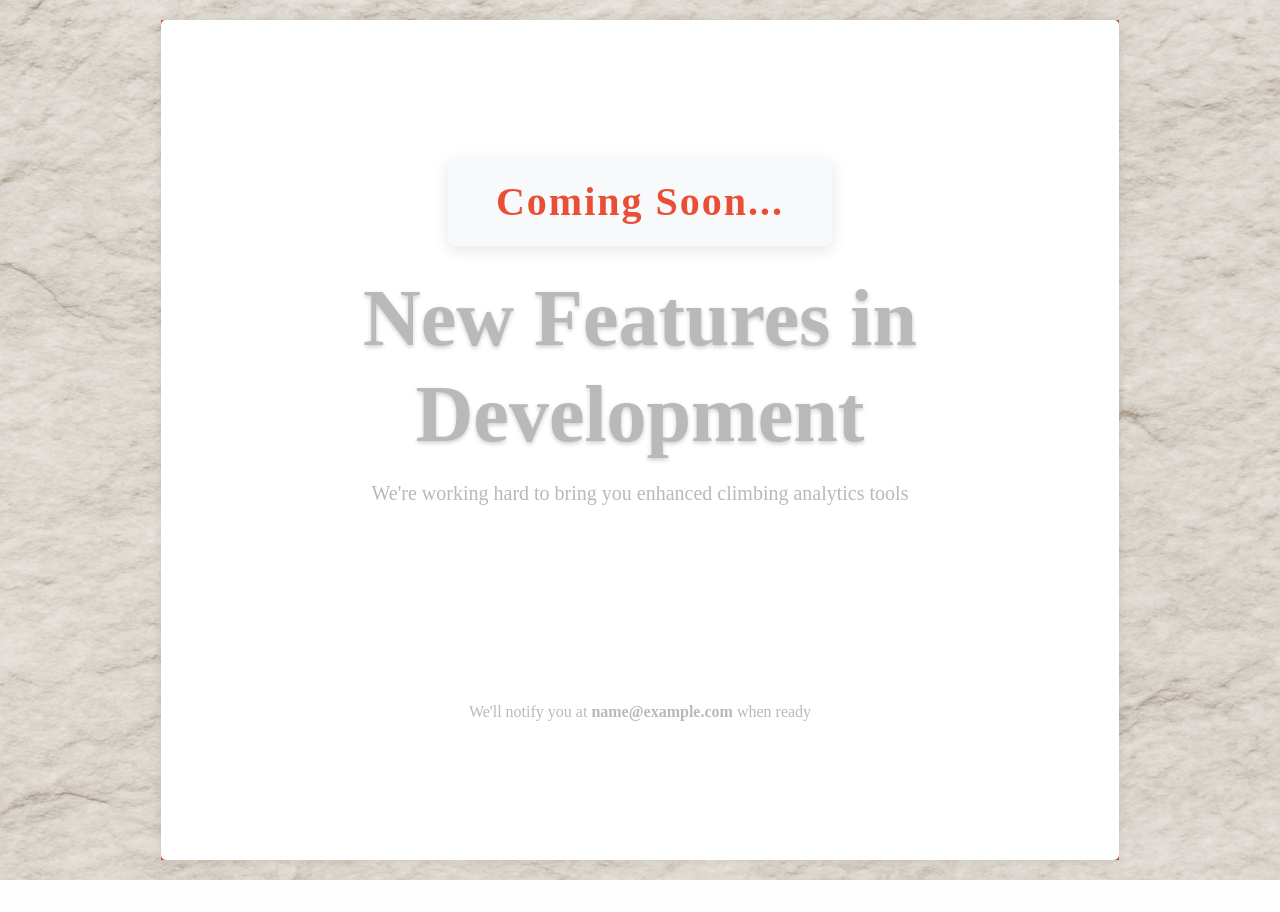
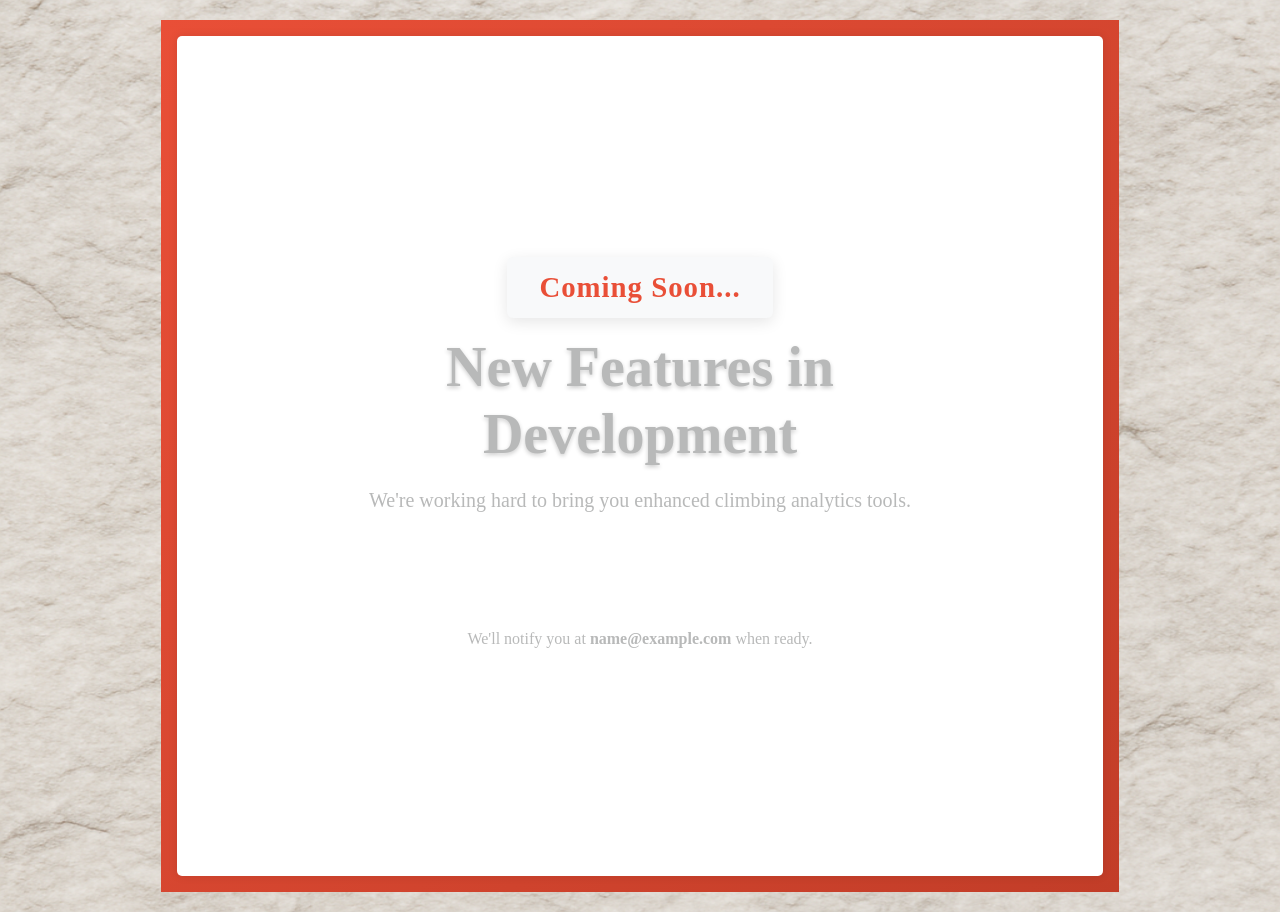
Before and after one commit to arthurpeter/AscendStats, a Django app: template main/templates/main/soon.html in a window 1280 px wide. Shown: the part 60-972 px from the top of the page. Before the commit the page ends 940 px from the top, so only its background shows below. Run offline with Django 5.2, Linux system fonts and the light colour scheme; the template is opened without the code that fills it, so the values that code supplies are empty; the visitor is signed in with stand-in values (Sample User, id 1); parts of the project's set-up code (start-up, migrations or seed data) failed here and were passed over.

Commit message:
Fixed Comming Soon View

```diff
--- a/main/templates/main/soon.html
+++ b/main/templates/main/soon.html
@@ -5,28 +5,28 @@
 {% block content %}
 <div class="coming-soon">
     <div class="container">
-        <div class="row justify-content-center min-vh-100 align-items-center">
-            <div class="col-lg-8 text-center">
+        <div class="row justify-content-center min-vh-100 align-items-center text-center">
+            <div class="col-lg-8 col-md-10 col-sm-12">
                 <!-- Header Section -->
-                <div class="header-container mb-5">
-                    <h1 class="display-1 fw-bold text-light mb-3">
-                        <span class="badge bg-light text-primary mb-4" style="font-size: 2.5rem; padding: 1.5rem 3rem;">Coming Soon...</span><br>
-                        <span class="text-shadow">New Features in Development</span>  <!-- Added text-shadow class -->
+                <div class="header-container mb-4">
+                    <h1 class="display-4 fw-bold text-light mb-3">
+                        <span class="badge bg-light text-primary mb-3" style="font-size: 1.8rem; padding: 1rem 2rem;">Coming Soon...</span><br>
+                        <span class="text-shadow">New Features in Development</span>
                     </h1>
                     <p class="lead text-light mb-4">
-                        We're working hard to bring you enhanced climbing analytics tools
+                        We're working hard to bring you enhanced climbing analytics tools.
                     </p>
                 </div>
 
                 <!-- Animated Icon -->
-                <div class="icon-container mb-5">
-                    <i class="fas fa-tools fa-6x text-white animate-float"></i>
+                <div class="icon-container mb-4">
+                    <i class="fas fa-tools fa-4x text-white animate-float"></i>
                 </div>
 
                 <!-- Notification Section -->
                 <div class="notification-container">
                     <div class="text-light mb-3">
-                        We'll notify you at <strong>{{ user.email }}</strong> when ready
+                        We'll notify you at <strong>{{ user.email }}</strong> when ready.
                     </div>
                 </div>
             </div>
@@ -38,6 +38,7 @@
 .coming-soon {
     background: linear-gradient(135deg, #e94f37 0%, #c23d28 100%);
     min-height: 100vh;
+    padding: 1rem; /* Add padding for smaller screens */
 }
 
 .animate-float {
@@ -46,39 +47,31 @@
 
 @keyframes float {
     0% { transform: translateY(0px); }
-    50% { transform: translateY(-20px); }
+    50% { transform: translateY(-10px); } /* Reduced float distance for smaller screens */
     100% { transform: translateY(0px); }
 }
 
-.feature-card {
-    transition: transform 0.3s ease;
-}
-
-.feature-card:hover {
-    transform: translateY(-5px);
-}
-
 .text-light {
-    color: #b8b9b9 !important;  /* Brighter off-white */
+    color: #b8b9b9 !important;
 }
 
 .text-shadow {
-    text-shadow: 0 2px 4px rgba(0,0,0,0.2);  /* Adds depth */
+    text-shadow: 0 2px 4px rgba(0, 0, 0, 0.2);
 }
 
 .header-container .badge {
     color: #e94f37 !important;
-    font-size: 2.5rem !important;  /* Increased from 1.5rem */
-    padding: 1.5rem 3rem !important;  /* Increased padding */
-    letter-spacing: 2px;
+    font-size: 1.8rem !important; /* Adjusted for smaller screens */
+    padding: 1rem 2rem !important;
+    letter-spacing: 1px;
     font-weight: 600;
-    box-shadow: 0 4px 15px rgba(0,0,0,0.1);
+    box-shadow: 0 4px 15px rgba(0, 0, 0, 0.1);
 }
 
 .btn-light {
     background: rgba(255, 255, 255, 0.9);
     border: none;
-    padding: 0.75rem 2rem;
+    padding: 0.5rem 1.5rem;
     border-radius: 50px;
     transition: all 0.3s ease;
 }
@@ -87,5 +80,21 @@
     background: #fff;
     transform: scale(1.05);
 }
+
+/* Media Queries for Mobile */
+@media (max-width: 768px) {
+    .header-container .badge {
+        font-size: 1.5rem !important;
+        padding: 0.8rem 1.5rem !important;
+    }
+
+    .icon-container i {
+        font-size: 3rem !important;
+    }
+
+    .text-light {
+        font-size: 0.9rem;
+    }
+}
 </style>
 {% endblock %}
```
Also changed, not shown: docker-compose.yml (+14 -14 lines), main/templates/main/profile.html (+3 -10 lines).
